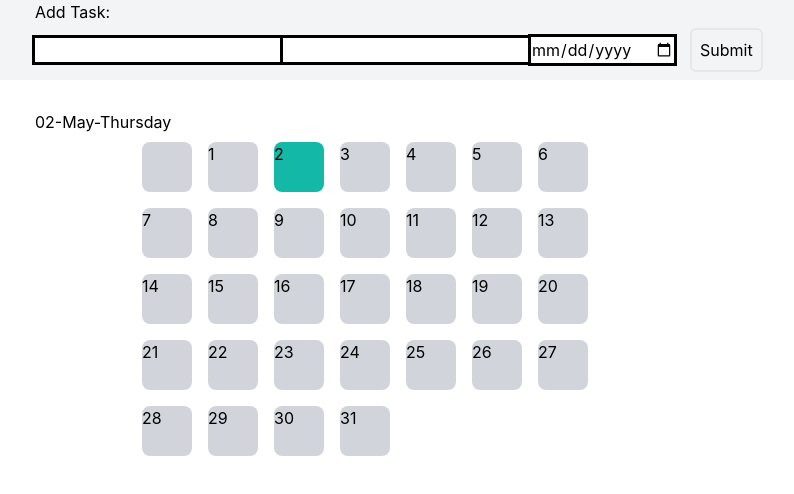
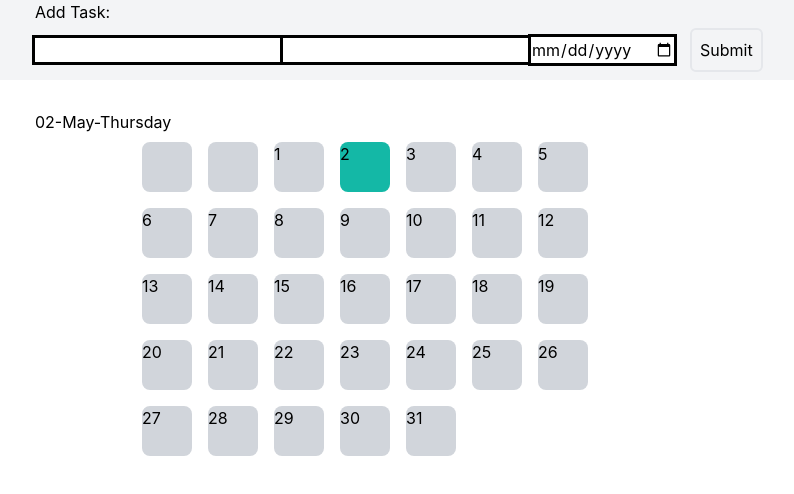
Before and after one commit to VirLg/raccoon-doc-todo-react, a React (Create React App) app: page / in a window 1280 px wide. Shown: the top 494 px of the page, without its empty margins (65-859 px from the left). Built offline with nearby package versions, Linux system fonts and the light colour scheme.

Commit message:
fix first day of month

```diff
--- a/src/components/calendar/Calendar.jsx
+++ b/src/components/calendar/Calendar.jsx
@@ -18,10 +18,12 @@ const Calendar = () => {
       arrCurrentWeek.push(i);
     }
   }
+  const firstDay = moment().startOf('month').format('d');
 
-  const addItem = (currentDate % 7) - 1 ? (currentDate % 7) - 1 : 0;
+  const addItem = (firstDay % 7) - 1 ? (firstDay % 7) - 1 : 0;
 
   const curretMonth = [...new Array(addItem), ...arrCurrentWeek];
+
   const m = moment().format('DD-MMM-dddd');
 
   return (
```
